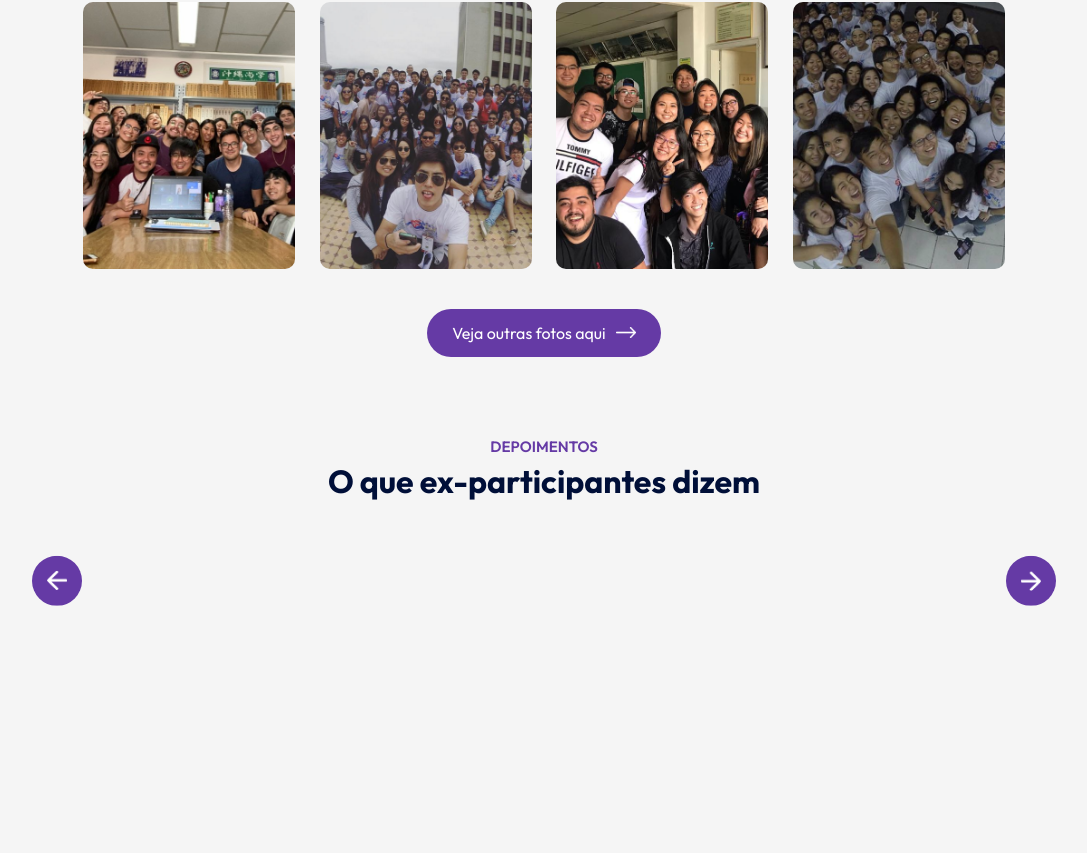
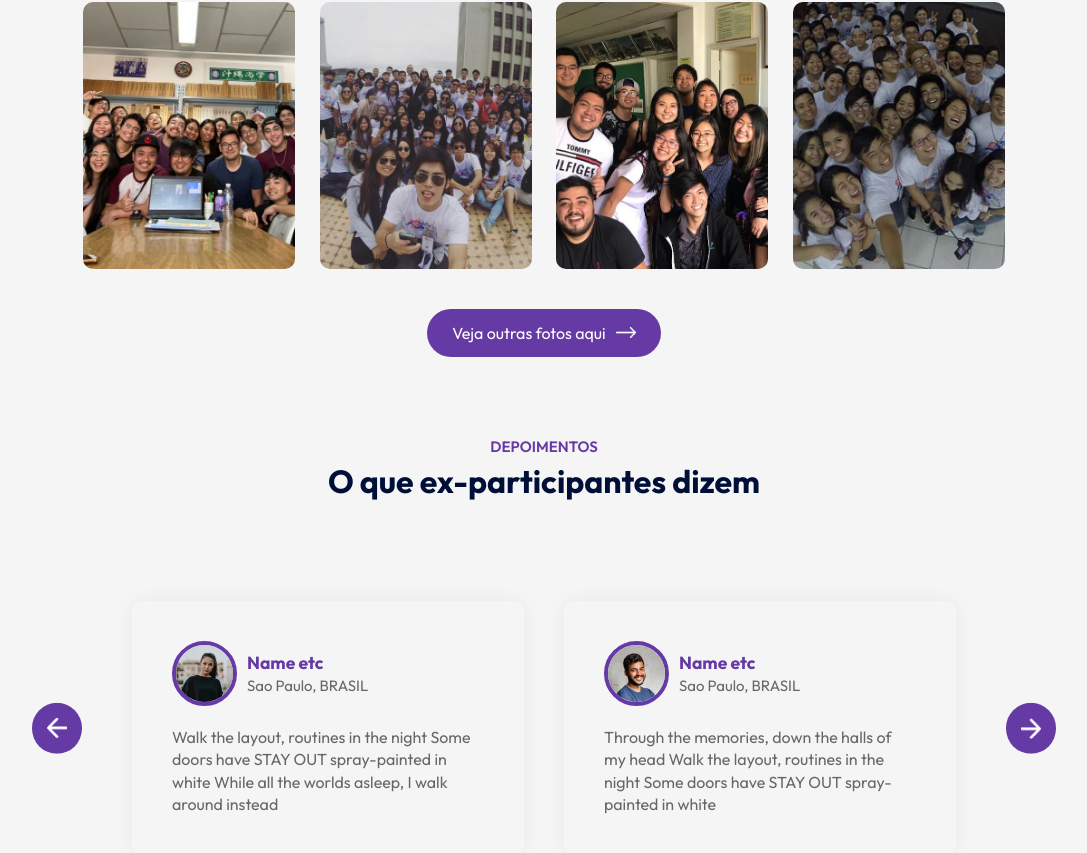
Before and after one commit to letnagao/niseta-2024, a React (Vite) app: page / in a window 1280 px wide. Shown: the part 2156-3009 px from the top of the page, without its empty margins (96-1183 px from the left). Before the commit the page ends 2762 px from the top, so only its background shows below. Built offline with nearby package versions, Linux system fonts and the light colour scheme.

Commit message:
Lunch time hihi

```diff
--- a/src/components/Testimonials/Testimonials.css
+++ b/src/components/Testimonials/Testimonials.css
@@ -20,3 +20,46 @@
     right: auto;
     left: 0;
 }
+
+.slider {
+    overflow: hidden;
+}
+
+.slider ul {
+    display: flex;
+    width: 200%;
+    overflow-x: hidden;
+    transition: 0.5s;
+}
+
+.slider ul li {
+    list-style: none;
+    width: 50%;
+    padding: 20px;
+}
+
+.slide {
+    box-shadow: 0 0 20px rgba(0,0,0,0.05);
+    padding: 40px;
+    border-radius: 10px;
+    color: #676767;
+    line-height: 1.4;
+}
+
+.slide img {
+    width: 65px;
+    border-radius: 50%;
+    margin-right: 10px;
+    border: 4px solid #653aa5;
+}
+
+.user-info {
+    display: flex;
+    align-items: center;
+    margin-bottom: 20px;
+    font-size: 15px;
+}
+
+.user-info h3 {
+    color: #653aa5;
+}
--- a/src/components/Testimonials/Testimonials.jsx
+++ b/src/components/Testimonials/Testimonials.jsx
@@ -7,11 +7,84 @@ import user_3 from "../../assets/user-3.png";
 import user_4 from "../../assets/user-4.png";
 
 const Testimonials = () => {
+  const slideForward = () => {};
+
+  const slideBackward = () => {};
   return (
     <div className="testimonials">
-      <img src={next_icon} alt="" className="next-btn" />
-      <img src={back_icon} alt="" className="back-btn" />
-      <div className="slider"></div>
+      <img src={next_icon} alt="" className="next-btn" onClick={slideForward} />
+      <img
+        src={back_icon}
+        alt=""
+        className="back-btn"
+        onClick={slideBackward}
+      />
+      <div className="slider">
+        <ul>
+          <li>
+            <div className="slide">
+              <div className="user-info">
+                <img src={user_1} alt="" />
+                <div>
+                  <h3>Name etc</h3>
+                  <span>Sao Paulo, BRASIL</span>
+                </div>
+              </div>
+              <p>
+                Walk the layout, routines in the night Some doors have STAY OUT
+                spray-painted in white While all the worlds asleep, I walk
+                around instead
+              </p>
+            </div>
+          </li>
+          <li>
+            <div className="slide">
+              <div className="user-info">
+                <img src={user_2} alt="" />
+                <div>
+                  <h3>Name etc</h3>
+                  <span>Sao Paulo, BRASIL</span>
+                </div>
+              </div>
+              <p>
+                Through the memories, down the halls of my head Walk the layout,
+                routines in the night Some doors have STAY OUT spray-painted in
+                white
+              </p>
+            </div>
+          </li>
+          <li>
+            <div className="slide">
+              <div className="user-info">
+                <img src={user_3} alt="" />
+                <div>
+                  <h3>Name etc</h3>
+                  <span>Sao Paulo, BRASIL</span>
+                </div>
+              </div>
+              <p>
+                Im testin the limits of what a mind can do Im keepin my
+                eyelids up no matter what
+              </p>
+            </div>
+          </li>
+          <li>
+            <div className="slide">
+              <div className="user-info">
+                <img src={user_4} alt="" />
+                <div>
+                  <h3>Name etc</h3>
+                  <span>Sao Paulo, BRASIL</span>
+                </div>
+              </div>
+              <p>
+                So beautiful, the space between A painful reminder and a
+                terrible dream
+              </p>
+            </div>
+          </li>
+        </ul>
+      </div>
     </div>
   );
 };
```
